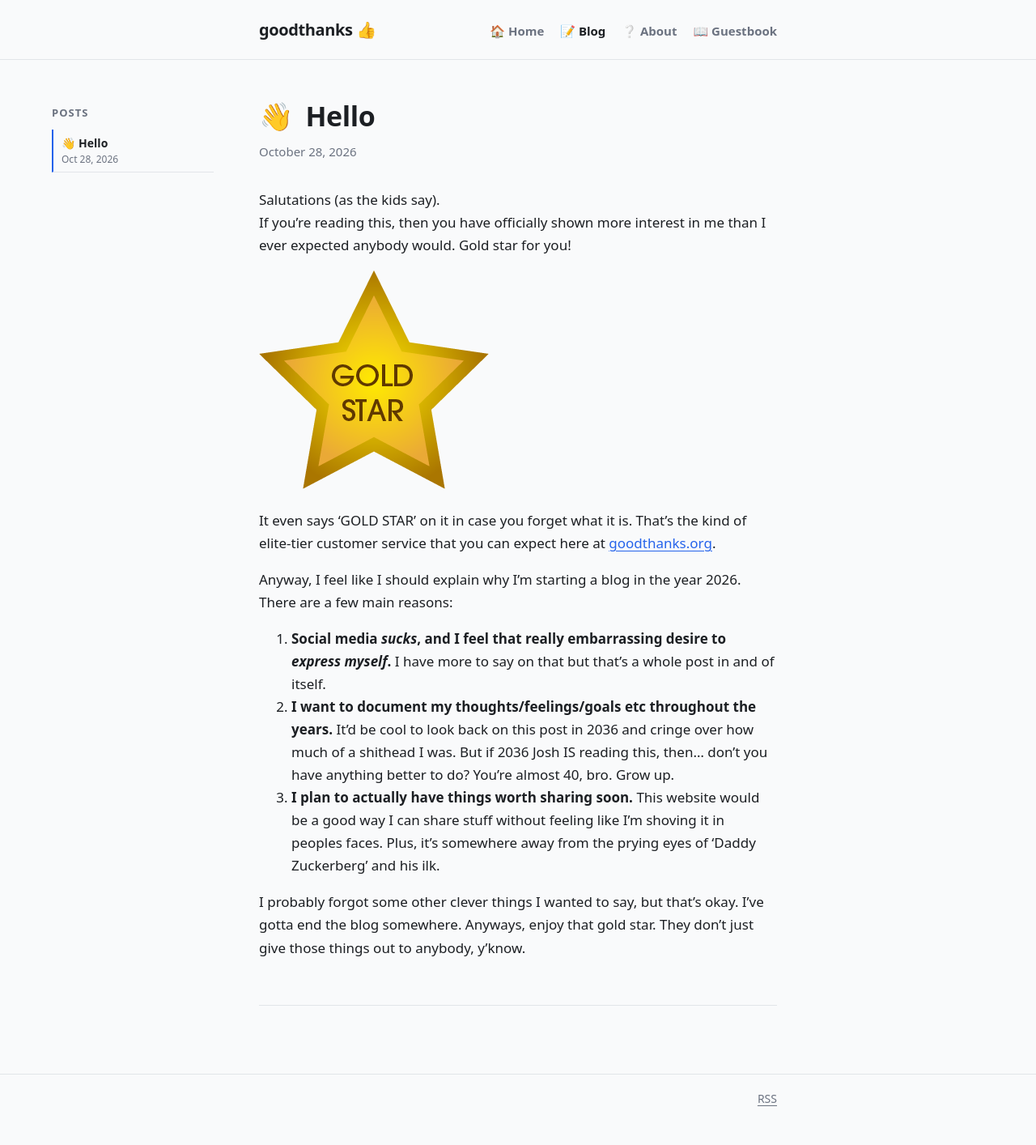
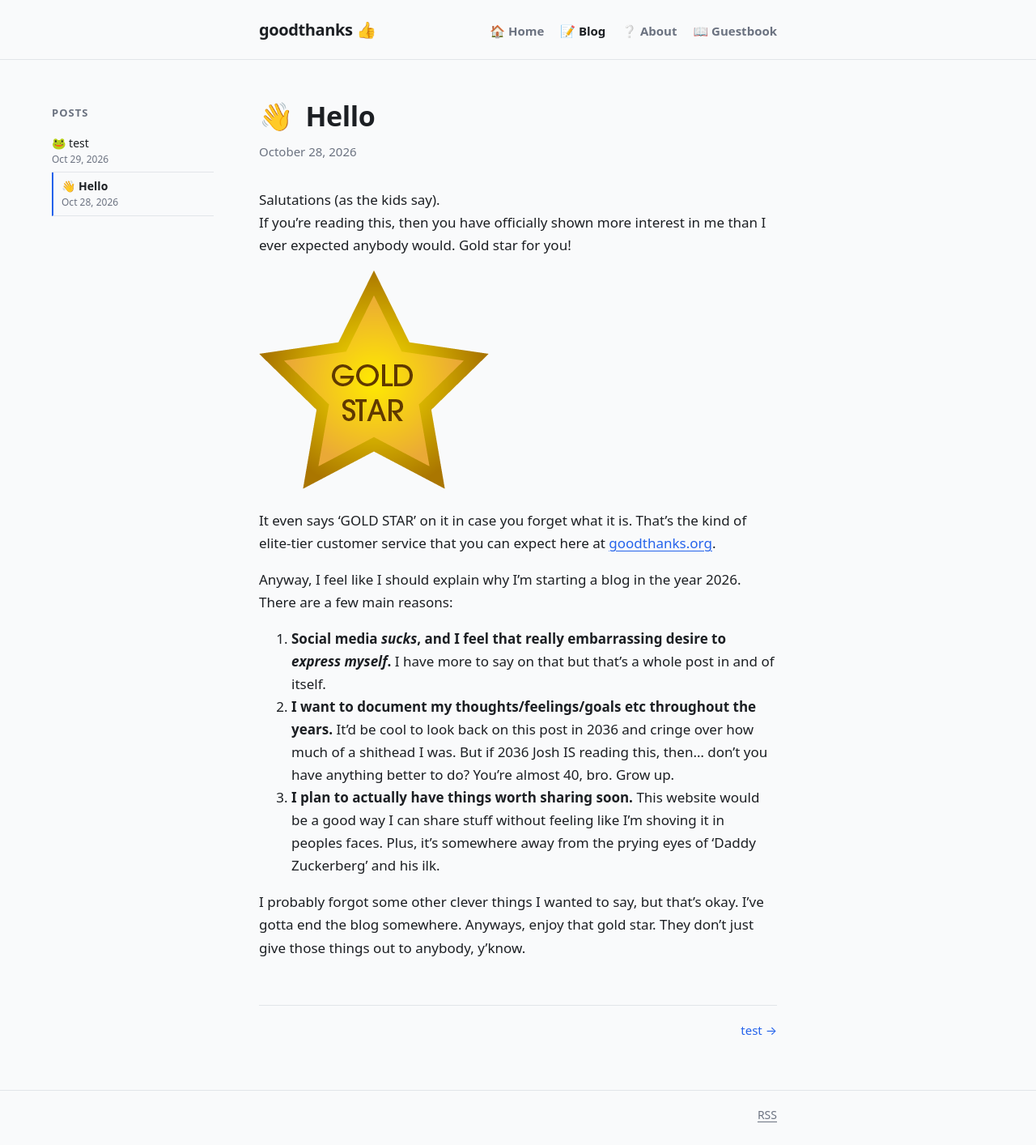
Before and after one commit to goodthanksmate/goodthanks, a Jekyll site: the page built from _posts/2026-10-25-hello-world.md, in a window 1280 px wide. Shown: the whole page at 81% size. Built offline with Jekyll 4.4.1, drawn with Linux system fonts in a browser that asks for light colours.

Commit message:
Reaction totals in post sidebar; restore test post

```diff
--- a/_layouts/post.html
+++ b/_layouts/post.html
@@ -32,13 +32,15 @@
 
   <aside class="post-sidebar">
     <h2 class="section-label">Posts</h2>
-    <ul>
+    <ul{% if site.reactions_api %} data-reactions-api="{{ site.reactions_api }}" data-reactions="{{ site.reactions | jsonify | escape }}"{% endif %}>
       {% for post in site.posts %}
       <li{% if post.url == page.url %} class="current"{% endif %}>
         {% if post.url == page.url %}<span>{% if post.emoji %}<span class="emoji">{{ post.emoji }}</span> {% endif %}{{ post.title }}</span>{% else %}<a href="{{ post.url | relative_url }}">{% if post.emoji %}<span class="emoji">{{ post.emoji }}</span> {% endif %}{{ post.title }}</a>{% endif %}
         <time datetime="{{ post.date | date_to_xmlschema }}">{{ post.date | date: "%b %-d, %Y" }}</time>
+        {% if site.reactions_api %}<span class="post-reactions" data-post="{{ post.url }}"></span>{% endif %}
       </li>
       {% endfor %}
     </ul>
   </aside>
+  {% if site.reactions_api %}<script src="{{ '/assets/js/reaction-totals.js' | relative_url }}?v={{ site.time | date: '%s' }}" defer></script>{% endif %}
 </div>
--- /dev/null
+++ b/_posts/2026-10-29-test.md
@@ -0,0 +1,6 @@
+---
+title: test
+date: 2026-10-29
+emoji: 🐸
+---
+just testing something, brotha.
--- a/assets/css/style.css
+++ b/assets/css/style.css
@@ -329,6 +329,11 @@
 .post-sidebar li.current span { font-weight: 600; }
 .post-sidebar li.current { border-left: 2px solid var(--accent); padding-left: 10px; }
 .post-sidebar time { display: block; color: var(--muted); font-size: 12px; margin-top: 2px; }
+.post-sidebar li { display: grid; grid-template-columns: minmax(0, 1fr) auto; column-gap: 8px; align-items: center; }
+.post-sidebar li > a, .post-sidebar li > span:not(.post-reactions), .post-sidebar time { grid-column: 1; }
+.post-sidebar .post-reactions { grid-column: 2; grid-row: 1 / span 2; margin-left: 0; padding: 2px 7px 2px 6px; font-size: 12px; gap: 2px; }
+.post-sidebar .post-reactions .stack span { width: 15px; height: 15px; margin-left: -5px; font-size: 12px; }
+.post-sidebar .post-reactions .stack span:first-child { margin-left: 0; }
 
 @media (min-width: 1200px) {
   .post-layout {
--- a/assets/js/reaction-totals.js
+++ b/assets/js/reaction-totals.js
@@ -1,6 +1,6 @@
-// Blog list: shows each post's total reactions with its top three emojis stacked.
+// Post lists (blog page, home page, post sidebar): each post's total reactions with its top three emojis stacked.
 (function () {
-  [].forEach.call(document.querySelectorAll('.post-list[data-reactions-api]'), function (list) {
+  [].forEach.call(document.querySelectorAll('[data-reactions-api]'), function (list) {
     var slots = [].slice.call(list.querySelectorAll('.post-reactions'));
     if (!slots.length) return;
     var reactions = JSON.parse(list.dataset.reactions);
```
